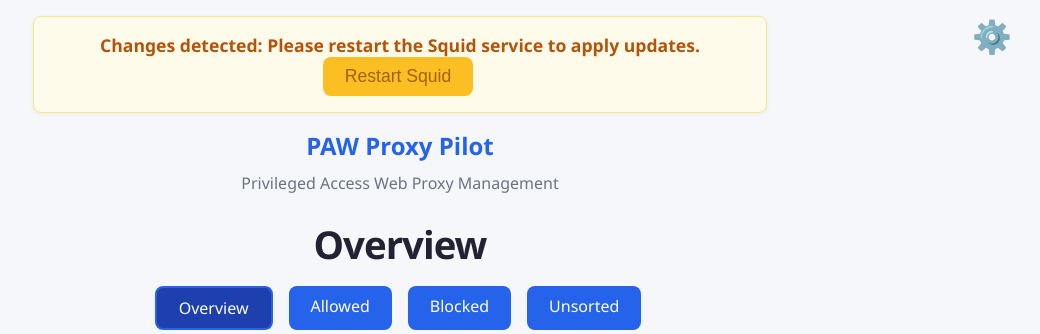
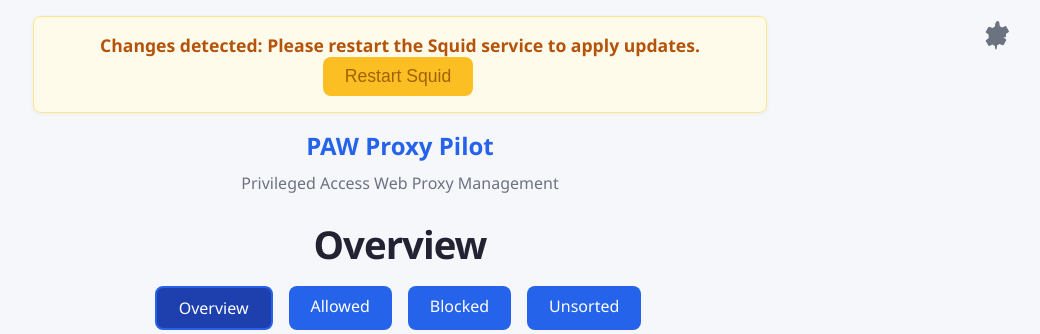
Before and after one commit to andrew-kemp/squid_allow_app, a Flask app: page / in a window 1280 px wide. Shown: the top 334 px of the page, without its empty margins (240-1280 px from the left). Run offline with Flask 3, Linux system fonts and the light colour scheme; the visitor is signed in with stand-in values (Sample User, id 1).

Commit message:
Replace gear icon with SVG in admin link

```diff
--- a/templates/index.html
+++ b/templates/index.html
@@ -38,8 +38,10 @@
   </script>
   {% endif %}
         <a href="{{ url_for('admin') }}" title="Admin Panel"
-           style="position:absolute;top:20px;right:28px;z-index:2;font-size:2rem;line-height:1;text-decoration:none;color:#6b7280;">
-          ⚙️
+           style="position:absolute;top:20px;right:28px;z-index:2;display:inline-block;text-decoration:none;">
+          <svg xmlns="http://www.w3.org/2000/svg" viewBox="0 0 24 24" width="32" height="32" fill="#6b7280">
+            <path d="M12 15.5A3.5 3.5 0 1 0 12 8.5a3.5 3.5 0 0 0 0 7Zm7.43-2.52.02-.23c.04-.32.07-.65.07-.98s-.03-.66-.07-.98l-.02-.23 2.11-1.65a.5.5 0 0 0 .12-.64l-2-3.46a.5.5 0 0 0-.61-.22l-2.49 1a7.03 7.03 0 0 0-1.7-.99l-.38-2.65A.5.5 0 0 0 12 2h-0a.5.5 0 0 0-.5.42l-.38 2.65c-.6.23-1.17.53-1.7.99l-2.49-1a.5.5 0 0 0-.61.22l-2 3.46a.5.5 0 0 0 .12.64l2.11 1.65-.02.23c-.04.32-.07.65-.07.98s.03.66.07.98l.02.23-2.11 1.65a.5.5 0 0 0-.12.64l2 3.46a.5.5 0 0 0 .61.22l2.49-1c.52.46 1.09.76 1.7.99l.38 2.65A.5.5 0 0 0 12 22h0a.5.5 0 0 0 .5-.42l.38-2.65c.6-.23 1.17-.53 1.7-.99l2.49 1a.5.5 0 0 0 .61-.22l2-3.46a.5.5 0 0 0-.12-.64l-2.11-1.65Z"/>
+          </svg>
         </a>
         <div style="text-align:center; font-weight:700; font-size:1.5em; margin-bottom:10px;">
           <span style="color:#2563eb;">PAW Proxy Pilot</span>
```
